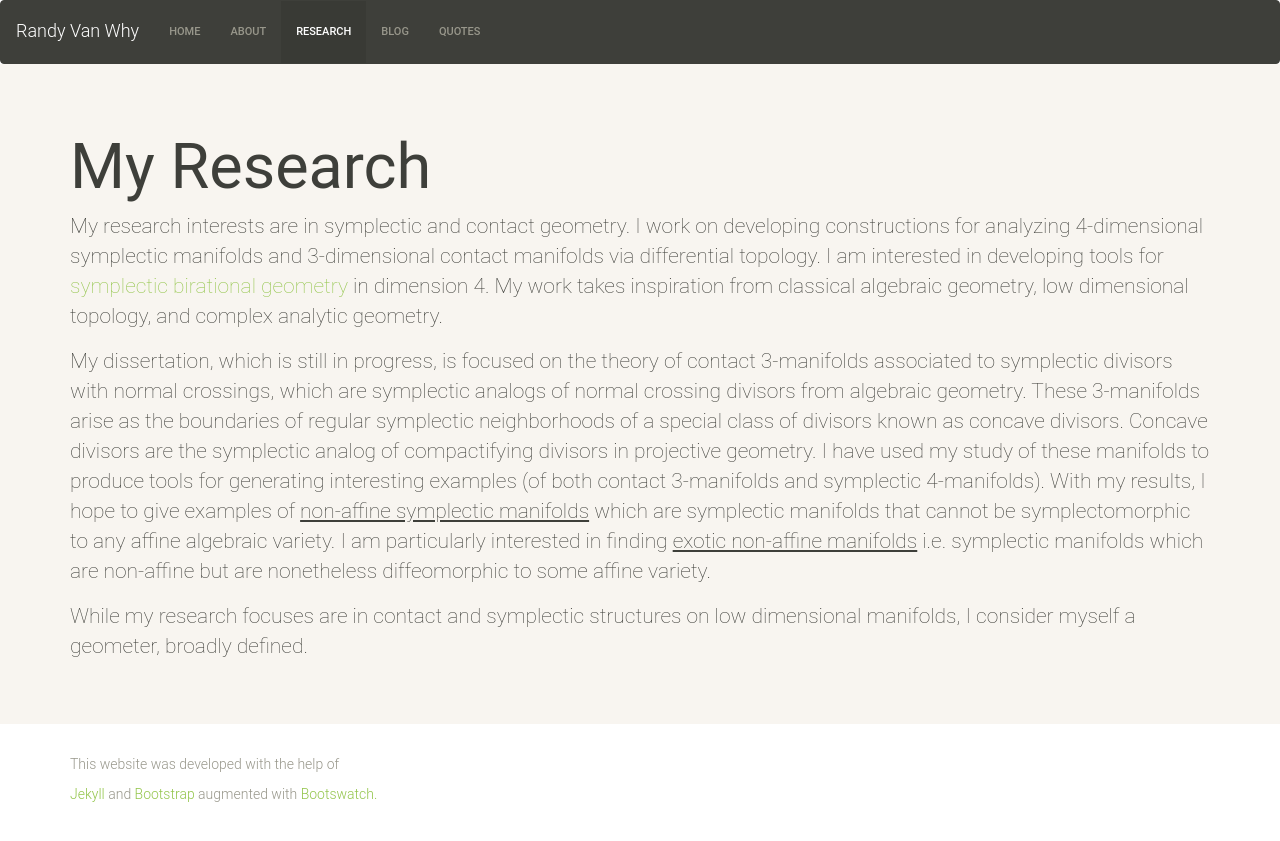
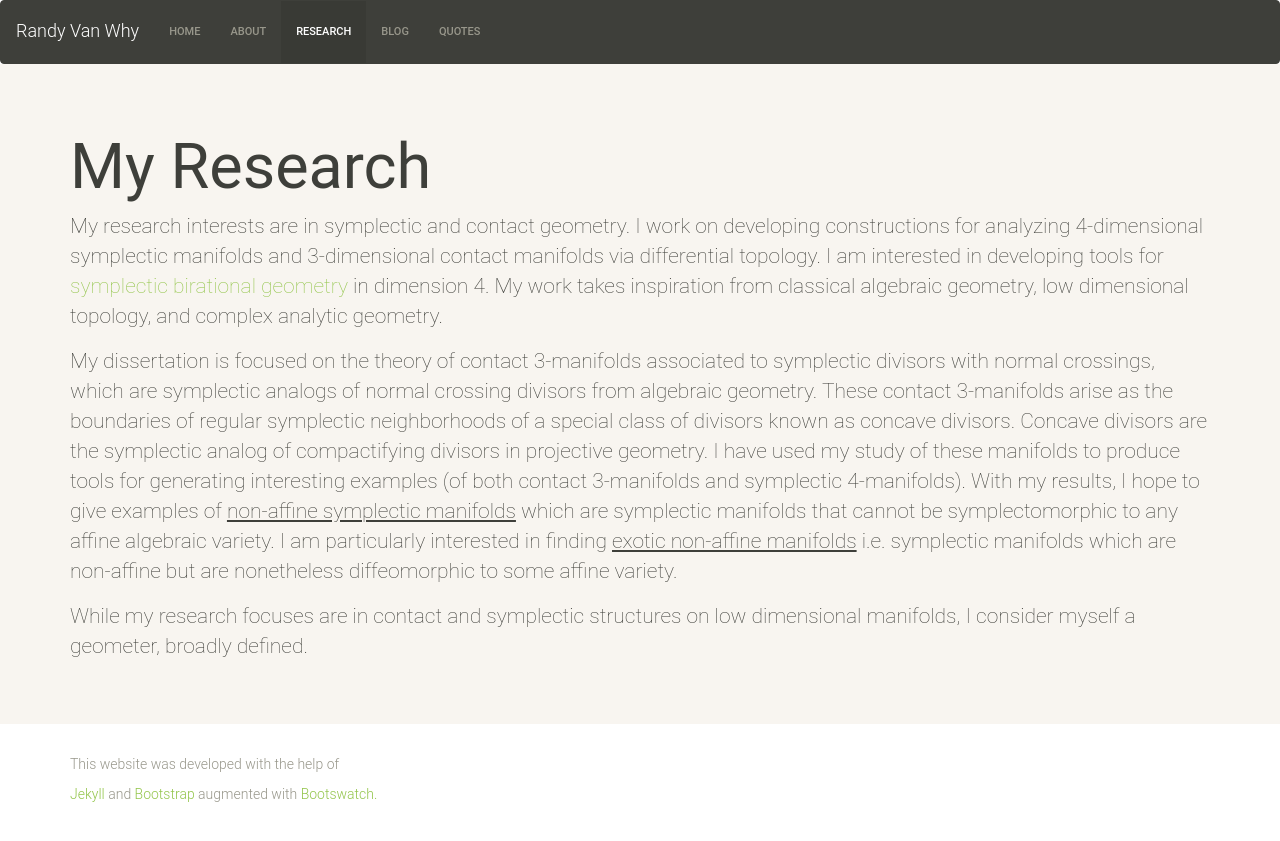
Before and after one commit to rvanwhy/rvanwhy.github.io, a Jekyll site: the page built from 02-research.md, in a window 1280 px wide. Shown: the top 841 px of the page. Built offline with Jekyll 4.4.1, drawn with Linux system fonts in a browser that asks for light colours; nearby versions of some CDN libraries.

Commit message:
EDIT: Modifications and new info

```diff
--- a/02-research.md
+++ b/02-research.md
@@ -9,7 +9,7 @@ permalink: research.html
 <h1>My Research</h1>
 <p> My research interests are in symplectic and contact geometry. I work on developing constructions for analyzing 4-dimensional symplectic manifolds and 3-dimensional contact manifolds via differential topology. I am interested in developing tools for <a href="https://arxiv.org/abs/0906.3265">symplectic birational geometry</a> in dimension 4. My work takes inspiration from classical algebraic geometry, low dimensional topology, and complex analytic geometry.
 
-<p> My dissertation, which is still in progress, is focused on the theory of contact 3-manifolds associated to symplectic divisors with normal crossings, which are symplectic analogs of normal crossing divisors from algebraic geometry. These 3-manifolds arise as the boundaries of regular symplectic neighborhoods of a special class of divisors known as concave divisors. Concave divisors are the symplectic analog of compactifying divisors in projective geometry. I have used my
+<p> My dissertation is focused on the theory of contact 3-manifolds associated to symplectic divisors with normal crossings, which are symplectic analogs of normal crossing divisors from algebraic geometry. These contact 3-manifolds arise as the boundaries of regular symplectic neighborhoods of a special class of divisors known as concave divisors. Concave divisors are the symplectic analog of compactifying divisors in projective geometry. I have used my
 study of these manifolds to produce tools for generating interesting examples (of both contact 3-manifolds and symplectic 4-manifolds). With my results,
 I hope to give examples of <u>non-affine symplectic manifolds</u> which are symplectic manifolds that cannot be symplectomorphic to any affine algebraic variety. I am particularly interested in finding <u>exotic non-affine manifolds</u> i.e. symplectic manifolds which are non-affine but are nonetheless diffeomorphic to some affine variety.
 
```
Also changed, not shown: 01-about.md (+3 -1 lines), _posts/2023-03-19-Stories.md (added, +13 -0 lines), _old_posts/2018-01-04-News.md (renamed from _posts/2018-01-04-News.md).
